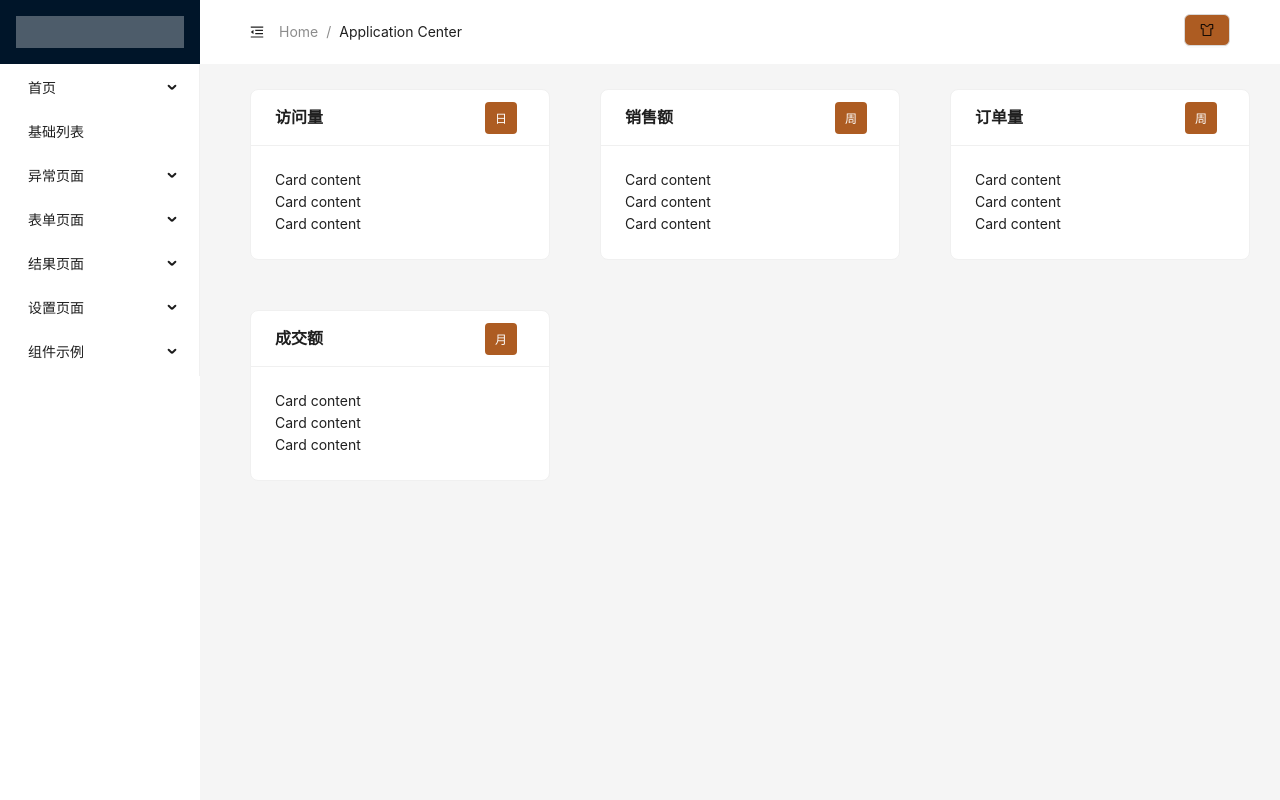
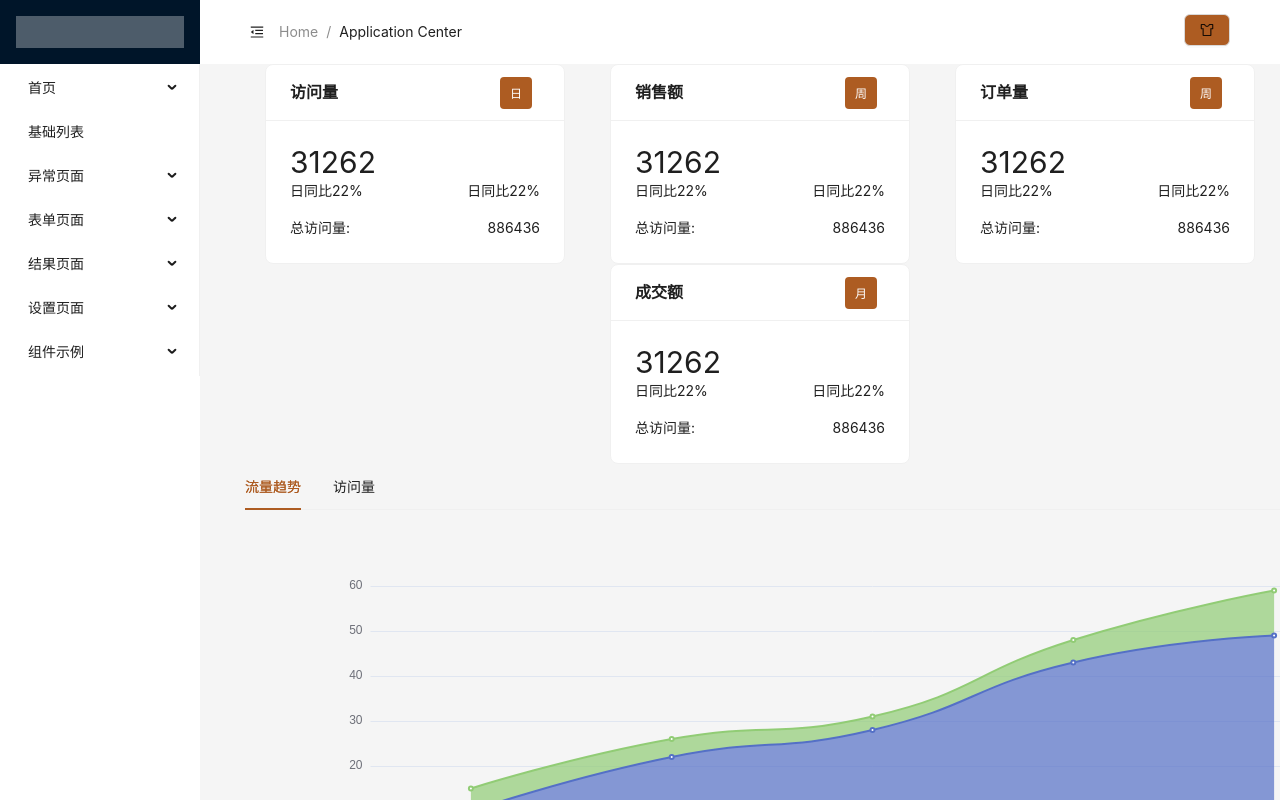
Before and after one commit to summer-like-coding/react-admin, a React (Vite) app: page /dashboard/control in a window 1280 px wide. Built offline with nearby package versions, Linux system fonts and the light colour scheme; data requests are answered from the project's data file; the HTML template or start-up script is replaced by a standard one.

Commit message:
uodate: control页面简单实现

```diff
--- a/package.json
+++ b/package.json
@@ -11,6 +11,7 @@
   "dependencies": {
     "antd": "^5.3.0",
     "axios": "^1.3.4",
+    "echarts": "^5.4.1",
     "json-server": "^0.17.2",
     "react": "^18.2.0",
     "react-color": "^2.19.3",
--- /dev/null
+++ b/src/components/ChartTabs/chartabs.ts
@@ -0,0 +1,6 @@
+import styled from "styled-components";
+const ChartTab = styled.div`
+  width: 100%;
+  margin-left:25px
+`;
+export default ChartTab;
--- /dev/null
+++ b/src/components/ChartTabs/index.tsx
@@ -0,0 +1,29 @@
+import { Tabs, TabsProps } from "antd";
+import React from "react";
+import BarChart from "../chart/barChart";
+import LineChart from "../chart/lineChart";
+import ChartTab from "./chartabs";
+const ChartTabs: React.FC = () => {
+    const items: TabsProps['items'] = [
+        {
+          key: '1',
+          label: `流量趋势`,
+          children: <LineChart ></LineChart>,
+        },
+        {
+          key: '2',
+          label: `访问量`,
+          children: <BarChart></BarChart>,
+        }
+    ];
+    const onChange = (key: string) => {
+        console.log(key);
+      };
+    return (
+        <ChartTab>
+            <Tabs defaultActiveKey="1" items={items} onChange={onChange} />
+        </ChartTab>
+    )
+}
+
+export default ChartTabs
--- /dev/null
+++ b/src/components/cardContiner/cardcontainer.ts
@@ -0,0 +1,9 @@
+import styled from "styled-components";
+
+const CardContainer = styled.div`
+  display: flex;
+  flex-wrap:wrap;
+  justify-content:space-evenly;
+  align-items: center
+`;
+export default CardContainer;
--- /dev/null
+++ b/src/components/cards/content.ts
@@ -0,0 +1,25 @@
+import styled from "styled-components";
+
+const Cardcomponents = styled.div`
+  width: 100%;
+  min-width:200px;
+  margin:0;
+  padding:0;
+  .data {
+    font-size: 1.875rem;
+    line-height: 2.25rem;
+  }
+  .rate{
+    display:flex;
+    flex-direction:row;
+    justify-content:space-between;
+    margin-bottom:15px
+  }
+  .footer{
+    display:flex;
+    flex-direction:row;
+    justify-content:space-between;
+  }
+`;
+
+export default Cardcomponents;
--- a/src/components/cards/index.tsx
+++ b/src/components/cards/index.tsx
@@ -1,6 +1,7 @@
 import { globalContext } from "@/config/globalconfig";
-import { Button, Card, Tag } from "antd";
+import { Card, Tag } from "antd";
 import React, { useContext } from "react";
+import Cardcomponents from "./content";
 
 interface Iprops {
   title?: string;
@@ -14,12 +15,32 @@ const Cards: React.FC<Iprops> = (props) => {
   return (
     <Card
       title={title}
-      extra={<Tag color={globalColor} style={{ width: '2rem', height: '2rem',textAlign:'center',lineHeight:'2rem' }}> {extra}</Tag>}
-      style={{ width: 300,margin:'25px' }}
+      style={{ width:300}}
+      extra={
+        <Tag
+          color={globalColor}
+          style={{
+            width: "2rem",
+            height: "2rem",
+            textAlign: "center",
+            lineHeight: "2rem",
+          }}
+        >
+          {extra}
+        </Tag>
+      }
     >
-      <p>Card content</p>
-      <p>Card content</p>
-      <p>Card content</p>
+      <Cardcomponents>
+        <div className="data">31262</div>
+        <div className="rate">
+          <div className="left">日同比22%</div>
+          <div className="right">日同比22%</div>
+        </div>
+        <div className="footer">
+          <div className="lef">总访问量:</div>
+          <div className="right">886436</div>
+        </div>
+      </Cardcomponents>
     </Card>
   );
 };
--- /dev/null
+++ b/src/components/chart/barChart/index.tsx
@@ -0,0 +1,52 @@
+import React, { useContext, useEffect, useRef } from "react";
+//  导入charts
+import * as eCharts from "echarts";
+import { globalContext } from "@/config/globalconfig";
+const BarChart: React.FC = () => {
+  // 拿到DOM容器
+  const {
+    value: { globalColor },
+  } = useContext(globalContext)!;
+  const chartRef: any = useRef();
+  useEffect(() => {
+    const chart = eCharts.init(chartRef.current);
+    let options = {
+      xAxis: {
+        data: [
+          "1月",
+          "2月",
+          "3月",
+          "4月",
+          "5月",
+          "6月",
+          "7月",
+          "8月",
+          "9月",
+          "10月",
+          "11月",
+          "12月",
+        ],
+      },
+      yAxis: {},
+      series: [
+        {
+          type: "bar",
+          data: [
+            3000, 2000, 3333, 2500, 2700, 2800, 2500, 3200, 2500, 5100, 2500,
+            3200,
+          ],
+          barWidth: "40%",
+          itemStyle: {
+            barBorderRadius: 5,
+            borderWidth: 1,
+            borderType: "solid",
+            color:globalColor
+          },
+        },
+      ],
+    };
+    chart.setOption(options);
+  }, [globalColor]);
+  return <div ref={chartRef} style={{ width: "100%", height: "400px" }}></div>;
+};
+export default BarChart;
--- /dev/null
+++ b/src/components/chart/lineChart/index.tsx
@@ -0,0 +1,41 @@
+import React, { useEffect, useRef } from "react";
+import * as eCharts from "echarts";
+// import { IProps } from "./type";
+const LineChart: React.FC = () => {
+  // 拿到DOM容器
+  const chartRef:any = useRef();
+  useEffect(() => {
+    const chart = eCharts.init(chartRef.current);
+    let option = {
+      //配置项(数据都来自于props)
+    //   title: {
+    //     text: props.title ? props.title : "暂无数据",
+    //   },
+      xAxis: {
+        data: ["A", "B", "C", "D", "E"],
+      },
+      yAxis: {},
+      series: [
+        {
+          data: [10, 22, 28, 43, 49],
+          type: "line",
+          stack: "x",
+          smooth: true,
+          areaStyle: {},
+        },
+          {
+            // 高出5，4，3，5，10
+          data: [5, 4, 3, 5, 10],
+          type: "line",
+          stack: "x",
+          smooth: true,
+          areaStyle: {},
+        },
+      ],
+    };
+    chart.setOption(option);
+  }, []);
+  return <div ref={chartRef} style={{ width: "100%", height: "400px" }}></div>;
+};
+
+export default LineChart;
--- /dev/null
+++ b/src/components/chart/lineChart/type.ts
@@ -0,0 +1,7 @@
+// props
+
+export interface IProps{
+    title: string,
+    xData: string[],
+    seriesData:number[]
+}
--- a/src/layouts/dashboard/control/control.ts
+++ b/src/layouts/dashboard/control/control.ts
@@ -2,9 +2,12 @@ import styled from "styled-components";
 
 const Controls = styled.div`
     display:flex;
-    flex-direction:row;
+    width:100%;
     flex-wrap: wrap;
-    margin-left:25px
+    margin-left:20px
+`
 
+const Charts = styled.div`
+    width:100%;
 `
-export default Controls
+export { Controls,Charts }
--- a/src/layouts/dashboard/control/index.tsx
+++ b/src/layouts/dashboard/control/index.tsx
@@ -1,14 +1,19 @@
+import CardContainer from "@/components/cardContiner/Cardcontainer";
 import Cards from "@/components/cards";
+import ChartTabs from "@/components/ChartTabs";
 import React from "react";
-import Controls from "./control";
+import { Controls } from "./control";
 const Control: React.FC = () => {
   return (
-    <Controls>
-      <Cards title={'访问量'} extra={'日'}></Cards>
-      <Cards title={'销售额'} extra={'周'}></Cards>
-      <Cards title={'订单量'} extra={'周'}></Cards>
-      <Cards title={'成交额'} extra={'月'}></Cards>
-    </Controls>
+      <Controls>
+        <CardContainer>
+          <Cards title={"访问量"} extra={"日"}></Cards>
+          <Cards title={"销售额"} extra={"周"}></Cards>
+          <Cards title={"订单量"} extra={"周"}></Cards>
+          <Cards title={"成交额"} extra={"月"}></Cards>
+        </CardContainer>
+        <ChartTabs></ChartTabs>
+      </Controls>
   );
 };
 export default Control;
--- a/src/layouts/dashboard/index.tsx
+++ b/src/layouts/dashboard/index.tsx
@@ -14,7 +14,7 @@ const DashBoard: React.FC = () => {
       <Slide collapsed={collapsed}></Slide>
       <Layout>
         <Head collapsed={collapsed} setCollapsed={setCollapsed}></Head>
-        <Content>
+        <Content style={{"overflowX":'hidden',"overflowY":'auto',width:'100%'}}>
           <Outlet></Outlet>
         </Content>
       </Layout>
```
Also changed, not shown: 1 other file (tests, documents, lock files or other folders).
